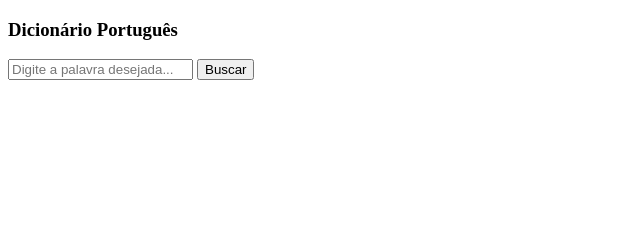
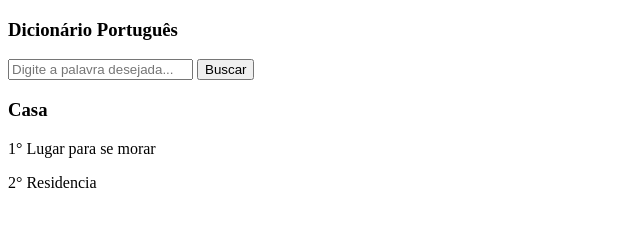
Before and after one commit to AlanFaraj83/Projeto-Dicionario-Portugues, a plain HTML site: page index.html in a window 1280 px wide. Shown: the whole page, without its empty margins (0-640 px from the left). Drawn offline with Linux system fonts and the light colour scheme.

Commit message:
:sparkles: Iniciando o index.html

```diff
--- a/index.html
+++ b/index.html
@@ -16,6 +16,12 @@
                 <input type="text" name="" id="container_inputtxt" placeholder="Digite a palavra desejada...">
                 <button id="container_btn">Buscar</button>
             </div>
+            <div id="container_result">
+                <h3 id="container_palavra">Casa</h3>
+                <p id="container-resultado"><span>1°</span> Lugar para se morar</p>
+                <p id="container-resultado"><span>2°</span> Residencia</p>
+
+            </div>
         </div>
     </div>
 </body>
```
